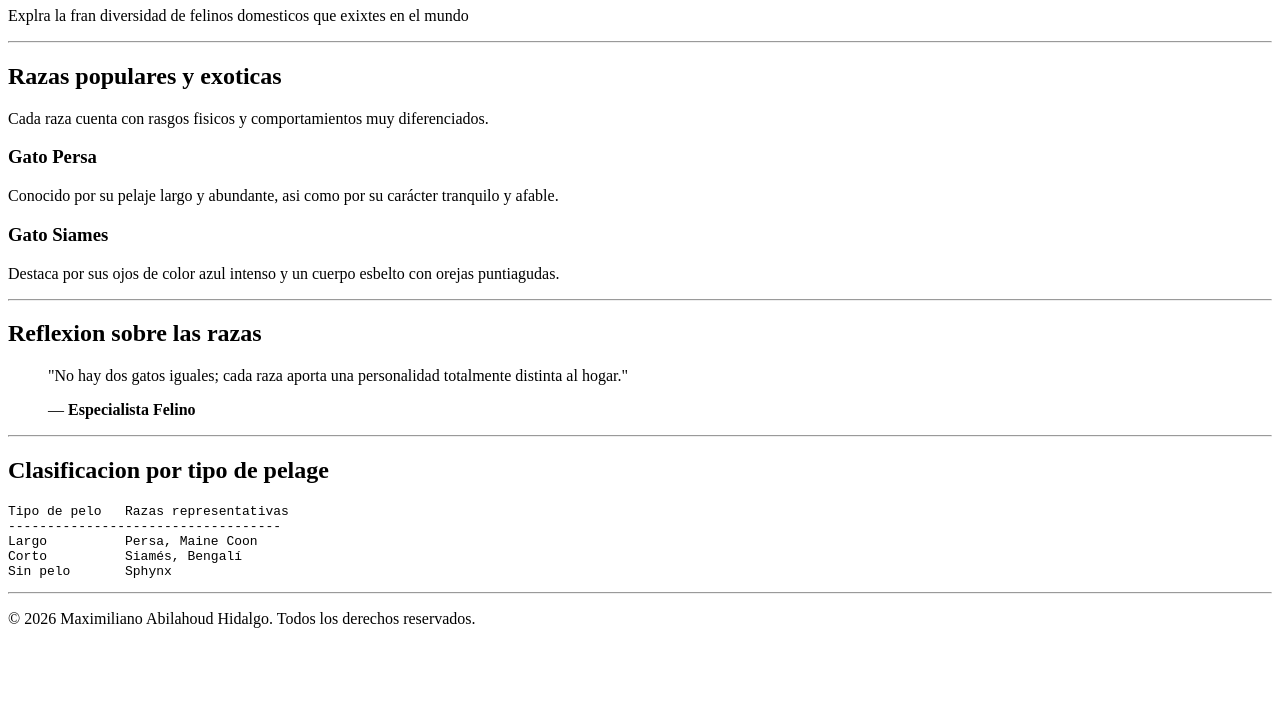
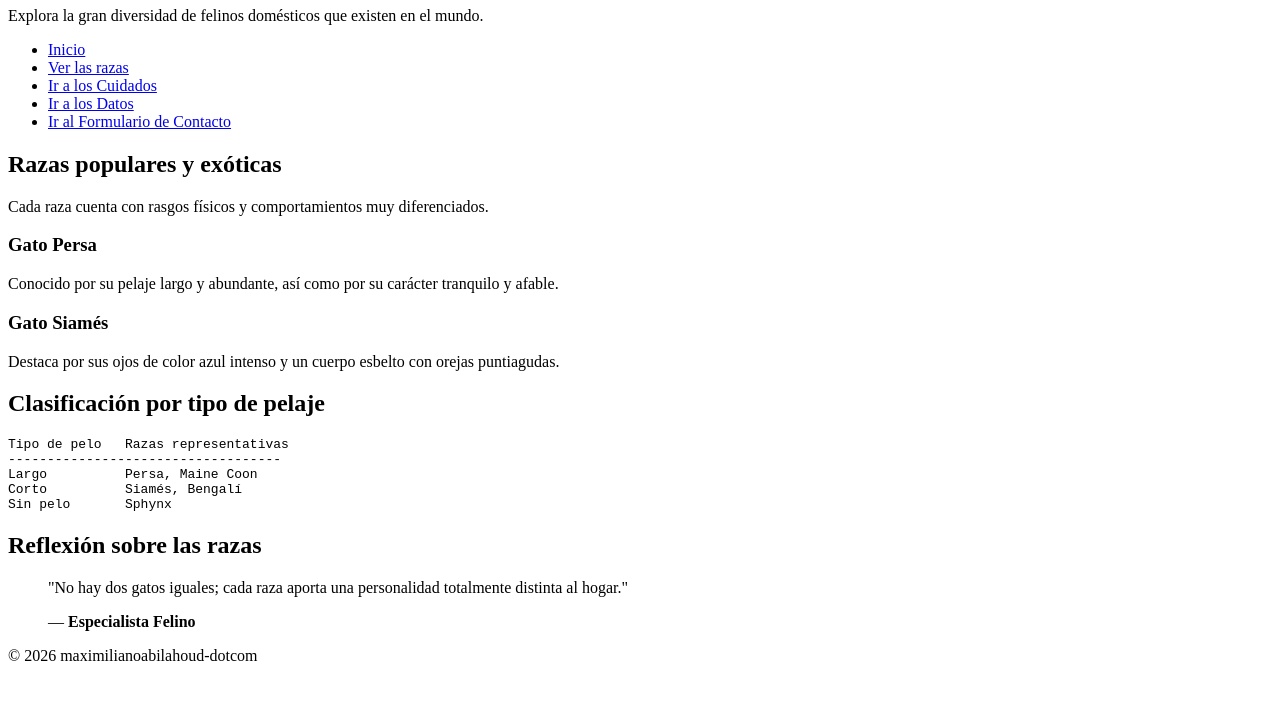
Before and after one commit to maximilianoabilahoud-dotcom/Proyecto-Integrador-LM-2026, a plain HTML site: page proyecto/razas.html in a window 1280 px wide. Shown: the part 73-800 px from the top of the page. Drawn offline with Linux system fonts and the light colour scheme.

Commit message:
feat: estructura semántica html5 en páginas secundarias

```diff
--- a/proyecto/razas.html
+++ b/proyecto/razas.html
@@ -13,41 +13,37 @@
     <!-- NAV: aquí irá el menú (UD4) -->
 
    <!-- Cabecera de la seccion de rezas -->
-   <div>
-       <h1>Catalogo de Razas</h1>
-       <p>Explra la fran diversidad de felinos domesticos que exixtes en el mundo</p>
-   </div>
+   <header>
+        <h1>Catálogo de Razas</h1>
+        <p>Explora la gran diversidad de felinos domésticos que existen en el mundo.</p>
+        <nav aria-label="Menú principal">
+            <ul>
+                <li><a href="index.html">Inicio</a></li>
+                <li><a href="razas.html">Ver las razas</a></li>
+                <li><a href="cuidados.html">Ir a los Cuidados</a></li>
+                <li><a href="datosgatos.html">Ir a los Datos</a></li>
+                <li><a href="contacto.html">Ir al Formulario de Contacto</a></li>
+            </ul>
+        </nav>
+    </header>
+    <main>
+      <section>
+            <h2>Razas populares y exóticas</h2>
+            <p>Cada raza cuenta con rasgos físicos y comportamientos muy diferenciados.</p>
 
-   <hr>
+            <article>
+                <h3>Gato Persa</h3>
+                <p>Conocido por su pelaje largo y abundante, así como por su carácter tranquilo y afable.</p>
+            </article>
 
-   <div>
-       <h2>Razas populares y exoticas</h2>
-       <p>Cada raza cuenta con rasgos fisicos y comportamientos muy diferenciados.</p>
-       <div>
-           <h3>Gato Persa</h3>
-           <p>Conocido por su pelaje largo y abundante, asi como por su carácter tranquilo y afable.</p>
-       </div>
-       <div>
-            <h3>Gato Siames</h3>
-            <p>Destaca por sus ojos de color azul intenso y un cuerpo esbelto con orejas puntiagudas.</p>
-        </div>
-    </div>
-
-    <hr>
-
-    <div>
-        <h2>Reflexion sobre las razas</h2>
-        <blockquote>
-            <p>"No hay dos gatos iguales; cada raza aporta una personalidad totalmente distinta al hogar."</p>
-            <p>— <b>Especialista Felino</b></p>
-        </blockquote>
-    </div>
-
-    <hr>
-
-    <!-- Ficha preformateada requerida -->
-    <div>
-        <h2>Clasificacion por tipo de pelage</h2>
+            <article>
+                <h3>Gato Siamés</h3>
+                <p>Destaca por sus ojos de color azul intenso y un cuerpo esbelto con orejas puntiagudas.</p>
+            </article>
+        </section>
+        <section>
+            <h2>Clasificación por tipo de pelaje</h2>
+            <!-- Ficha preformateada requerida -->
 <pre>
 Tipo de pelo   Razas representativas
 -----------------------------------
@@ -55,13 +51,20 @@ Largo          Persa, Maine Coon
 Corto          Siamés, Bengalí
 Sin pelo       Sphynx
 </pre>
-    </div>
+        </section>
+    </main>
 
+    <aside>
+        <h2>Reflexión sobre las razas</h2>
+        <blockquote>
+            <p>"No hay dos gatos iguales; cada raza aporta una personalidad totalmente distinta al hogar."</p>
+            <p>— <strong>Especialista Felino</strong></p>
+        </blockquote>
+    </aside>
     <!-- Pie de página -->
-     <div>
-        <hr>
-        <p>&copy; 2026 Maximiliano Abilahoud Hidalgo. Todos los derechos reservados.</p>
-     </div>
+    <footer>
+        <p id="firma-maximilianoabilahoud-dotcom">© 2026 maximilianoabilahoud-dotcom</p>
+    </footer>
      <!-- /Pie de página -->
 </body>
 </html>
```
